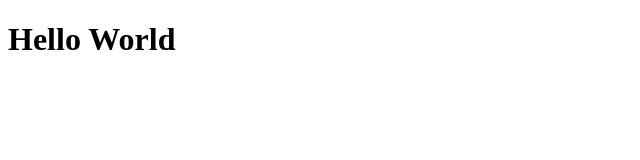
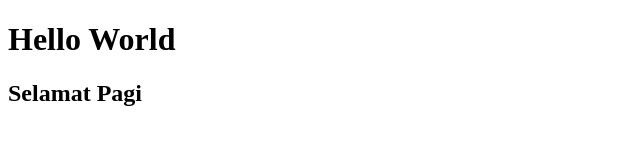
Before and after one commit to syukrillah0108/syukrillah0108.github.io, a plain HTML site: page index.html in a window 1280 px wide. Shown: the whole page, without its empty margins (0-640 px from the left). Drawn offline with Linux system fonts and the light colour scheme.

Commit message:
Initial commit

```diff
--- a/index.html
+++ b/index.html
@@ -8,5 +8,6 @@
 </head>
 <body>
     <h1>Hello World</h1>
+    <h2>Selamat Pagi</h2>
 </body>
 </html>
```
